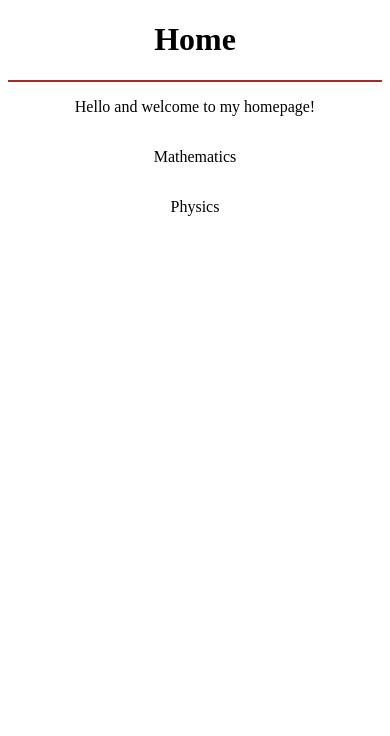
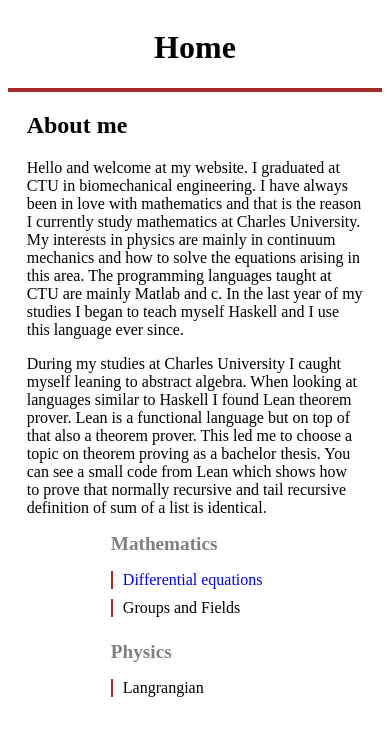
Before and after one commit to Euctemon/Euctemon.github.io, a plain HTML site: page index.html in a window 390 px wide. Drawn offline with Linux system fonts and the light colour scheme.

Commit message:
Main layout

```diff
--- a/index.html
+++ b/index.html
@@ -8,23 +8,39 @@
 
 <body>
     <header>
-        <h1>Home</h1>
+        <h1 class="header-name">Home</h1>
     </header>
 
-    <div class="home-descript">
+    <article>
+        <div class="general-info">
+            <h1>About me</h1>
             <p>
-            Hello and welcome to my homepage!
+                Hello and welcome at my website. I graduated at CTU in biomechanical engineering. I have always been in love with mathematics and that is the reason I currently study mathematics at Charles University. My interests in physics are mainly in continuum mechanics and how to solve the equations arising in this area. The programming languages taught at CTU are mainly Matlab and c. In the last year of my studies I began to teach myself Haskell and I use this language ever since.
+            </p>
+
+            <p>
+                During my studies at Charles University I caught myself leaning to abstract algebra. When looking at languages similar to Haskell I found Lean theorem prover. Lean is a functional language but on top of that also a theorem prover. This led me to choose a topic on theorem proving as a bachelor thesis. You can see a small code from Lean which shows how to prove that normally recursive and tail recursive definition of sum of a list is identical.
             </p>
         </div>
 
-
         <div class="general-navs">
             <div class="math">
-        <p>Mathematics</p>
+                <div class="nav-heading">Mathematics</div>
+                <nav>
+                    <ul>
+                        <li><a href="differential_equations.html">Differential equations</a></li>
+                        <li>Groups and Fields</li>
+                    </ul>
+                </nav>
             </div>
-
-    <div class="physics">
-        <p>Physics</p>
+            <div class="phys">
+                <div class="nav-heading">Physics</div>
+                <nav>
+                    <ul>
+                        <li>Langrangian</li>
+                    </ul>
+                </nav>
             </div>
         </div>
+    </article>
 </body>
--- a/styles.css
+++ b/styles.css
@@ -1,17 +1,34 @@
 header {
+    display: grid;
+    grid-template-columns: repeat(3,1fr);
     border-bottom: solid brown;
-    border-width: 2px;
+    border-width: 4px;
     margin: 0px;
     text-align: center;
 }
 
-.home-descript {
+
+.header-name {
+    grid-column: 2;
     text-align: center;
 }
 
+.header-home {
+    grid-column: 1;
+    text-align: left;
+}
+
+/* home page styling */
+
+
+.general-info {
+    margin-left: 20%;
+    margin-right: 20%;
+}
 
 .general-navs {
     display: grid;
+    gap: 5%;
     grid-template-areas: "math phys";
     text-align: center;
     margin-left: 25%;
@@ -22,13 +39,86 @@ header {
     .general-navs {
       grid-template-areas: "math" "phys";
       margin: 0;
+      margin-left: 25%;
+      margin-right: 25%;
+    }
+    .general-info {
+     margin-left: 5%;
+     margin-right: 5%;
     }
   }
 
 .math {
-    grid-column: math;
+    grid-area: math;
+    margin-left: 5%;
 }
 
 .phys {
     grid-area: phys;
+    margin-left: 5%;
 }
+
+
+
+/* booooooooooooo */
+
+.home-return {
+    margin-right: 50px;
+}
+
+.nav-heading {
+    font-weight: bolder;
+    font-size: larger;
+    color: gray;
+    text-align: left;
+}
+
+ul {
+    list-style-type: none;
+    text-align: left;
+    padding-left: 0;
+}
+ul li {
+    border-left: 2px solid brown;
+    padding-left: 10px;
+    margin-bottom: 10px;
+}
+
+a {
+    text-decoration: none;
+}
+
+.main-article {
+    display: grid;
+    grid-template-columns: 1fr 3fr 1fr;
+    grid-template-areas: "mainnav content sidenav";
+}
+
+.mainnav {
+    grid-area: mainnav;
+    margin: 5%;
+    font-weight: bolder;
+}
+
+.content {
+    grid-area: content;
+}
+
+.sidenav {
+    grid-area: sidenav;
+    margin: 5%;
+    font-weight: bolder;
+}
+
+@media screen and (max-width: 900px) {
+    .main-article {
+        grid-template-columns: 1fr 3fr;
+        grid-template-areas: "sidenav content"
+                             "mainnav content";
+    }
+  }
+
+@media screen and (max-width: 400px) {
+    .sidenav {display: none !important;}
+    .mainnav {display: none !important;}
+  }
```
Also changed, not shown: differential_equations.html (added, +58 -0 lines). Lines whose indentation alone changed are shown as unchanged.
